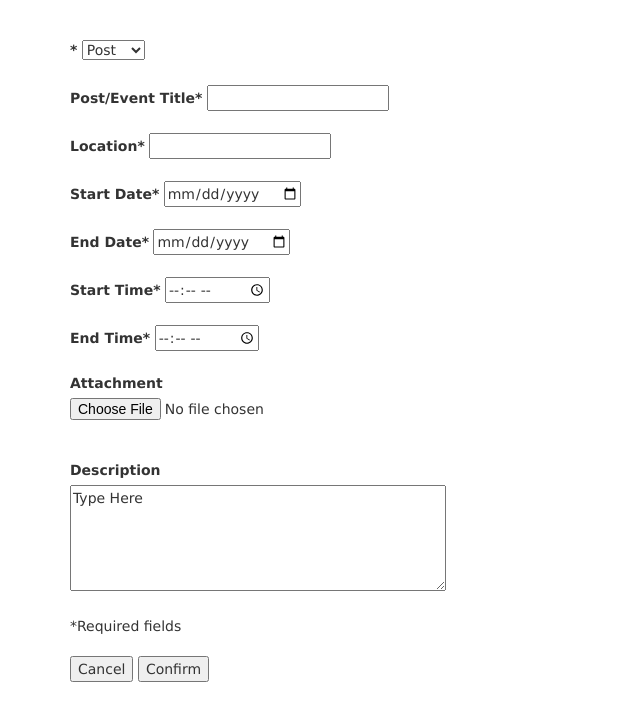
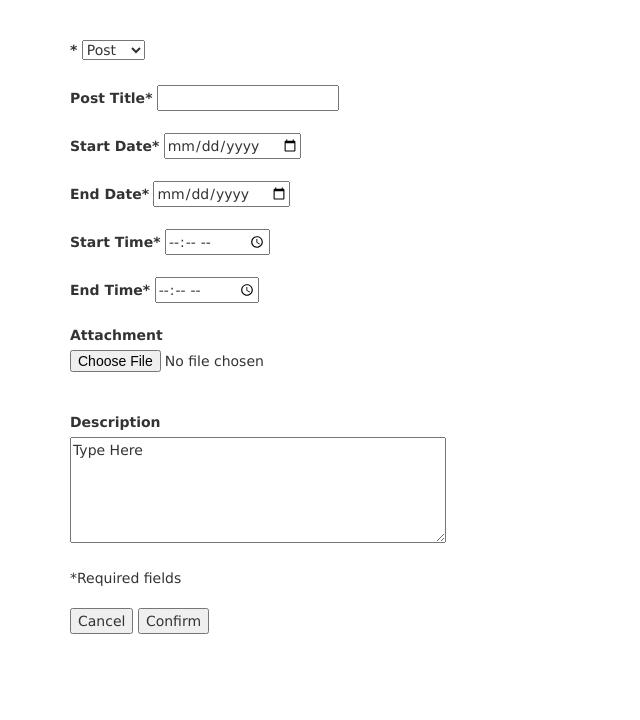
Before and after one commit to TAM-Team/Bubbles, a Django app: page /create/ in a window 1280 px wide. Shown: the part 80-800 px from the top of the page, without its empty margins (0-640 px from the left). Run offline with Django 3.2, Linux system fonts and the light colour scheme; some libraries are stand-ins or nearby versions.

Commit message:
Adding functionality to swap between post/event

```diff
--- a/hello/templates/create.html
+++ b/hello/templates/create.html
@@ -1,15 +1,40 @@
 {% extends "base.html" %}
-{% load static %}
 {% block content %}
 
 	<div class="container">
-		<form autocomplete="on">
 			<label><span class="required">*</span></label>
-						<select>
-							<option>Post</option>
-							<option>Event</option>
+						<select id="postorevent" onchange="swapVisibile(this)">
+							<option value="post">Post</option>
+							<option value="event">Event</option>
 						</select><br><br>
-			<label>Post/Event Title<span class="required">*</span></label>
+
+			<div id="postdiv">
+				<form autocomplete="on">
+			<label>Post Title<span class="required">*</span></label>
+				<input type="text" required><br><br>
+
+			<label> Start Date<span class="required">*</span></label>
+				<input type="date" id="strtDatepost" required><br><br>
+			<label> End Date<span class="required">*</span></label>
+				<input type="date" id="endDatepost" required><br><br>
+			<label> Start Time<span class="required">*</span></label>
+				<input type="time" id="strtTimepost" required><br><br>
+			<label> End Time<span class="required">*</span></label>
+				<input type="time" id="endTimepost" required><br><br>
+			<label> Attachment</label>
+				<input type="file" id="myfilepost"><br><br>
+				<label>Description<span></span></span></label><br>
+						<textarea rows="5" cols="50">Type Here</textarea>
+		<br><br><span>*Required fields</span><br><br>
+		<input type="reset" name="cancel" value="Cancel">
+		<input type="submit" name="Submit" value="Confirm"></form>
+				</div>
+
+
+
+			<div id="eventdiv" style="display:none">
+				<form autocomplete="on">
+			<label>Event Title<span class="required">*</span></label>
 				<input type="text" required><br><br>
 			<label>Location<span class="required">*</span></label>
 				<input type="text" required><br><br>
@@ -27,8 +52,22 @@
 						<textarea rows="5" cols="50">Type Here</textarea>
 		<br><br><span>*Required fields</span><br><br>
 		<input type="reset" name="cancel" value="Cancel">
-		<input type="submit" name="Submit" value="Confirm">
-		</form>
+		<input type="submit" name="Submit" value="Confirm"></form>
+				</div>
 	</div>
-
+<script>
+	const postdiv = document.getElementById("postdiv");
+	const eventdiv = document.getElementById("eventdiv");
+	function swapVisibile(value){
+		x = value.selectedIndex;
+		if (x = 0){
+			postdiv.style.display = 'block';
+			eventdiv.style.display = 'none';
+		}
+		else if (x = 1){
+			postdiv.style.display = 'none';
+			eventdiv.style.display = 'block';
+		}
+	}
+</script>
 {% endblock %}
```
